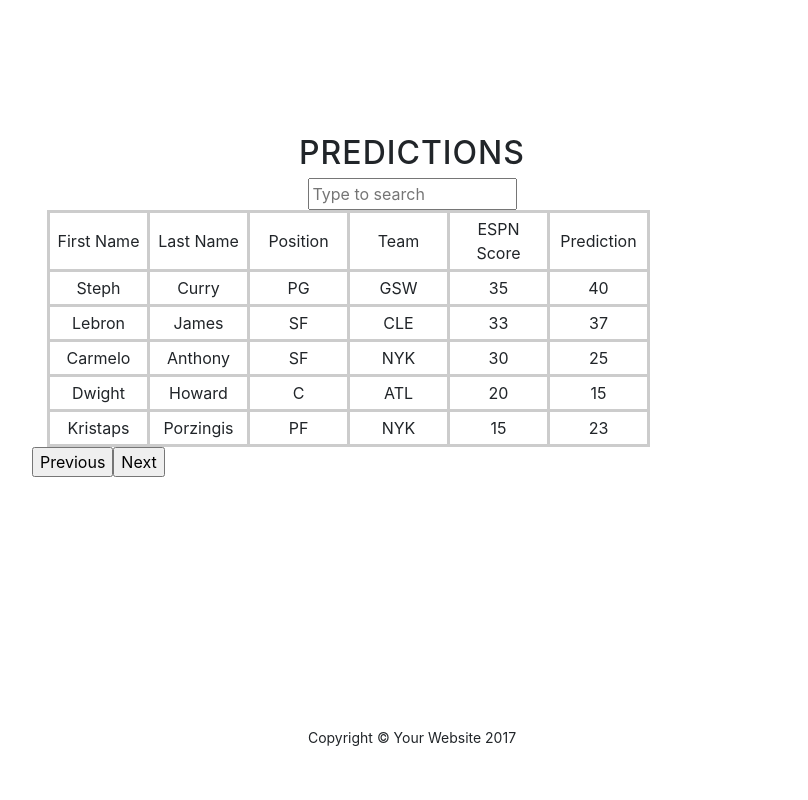
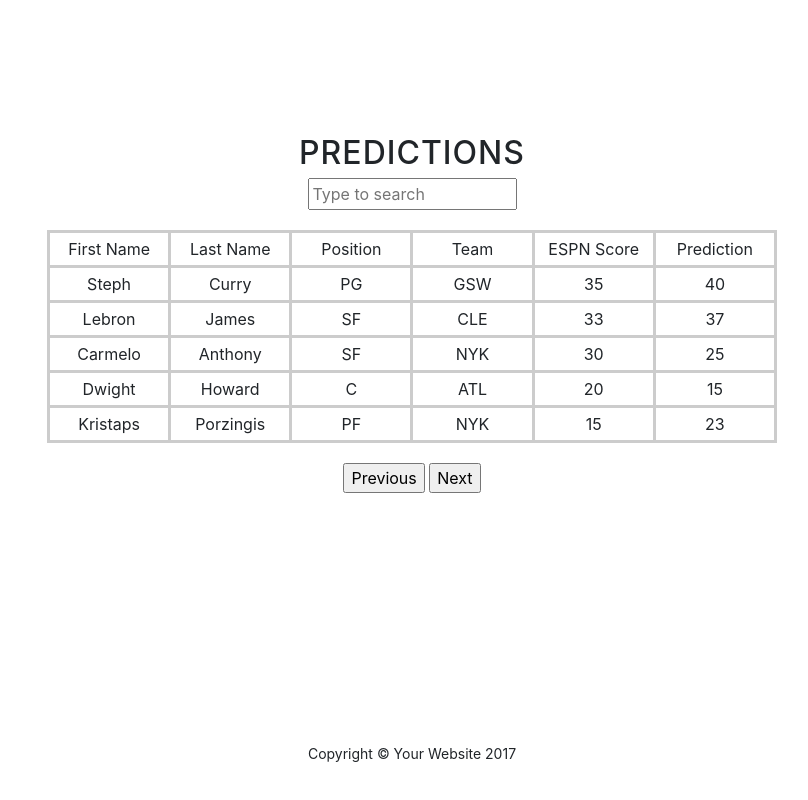
Before and after one commit to noahpoz/nbai, a website with bundled scripts: page WebsiteFrontEnd/index.html in a window 1280 px wide. Shown: the part 865-1665 px from the top of the page, without its empty margins (228-1036 px from the left). Built offline with nearby package versions, Linux system fonts and the light colour scheme.

Commit message:
Messed with Table.css and Index.html Table.css now gives the table tag margins Index.html now centers the table and changed the table_container from a class to an id

```diff
--- a/WebsiteFrontEnd/css/table.css
+++ b/WebsiteFrontEnd/css/table.css
@@ -1,10 +1,14 @@
-div.table_container {
-	padding: 30 px;
+/*#table_container {
+	padding: 20px;
 }
+*/
 input {
 	margin-bottom: 5px;
 	padding: 2px 3px;
 	width: 209px;
+}
+table {
+	margin: 20px;
 }
 td {
 	padding: 4px;
--- a/WebsiteFrontEnd/index.html
+++ b/WebsiteFrontEnd/index.html
@@ -89,11 +89,11 @@
         <div class="row">
           <div class="col-lg-8 mx-auto">
             <h2>Predictions</h2>
-            <div class="table_container">
+            <div id="table_container">
               <input type="text" id="search" placeholder="Type to search">
 
 
-              <table id="table">
+              <table id="table" class="container text-center">
                 <tr>
                   <td>First Name</td>
                   <td>Last Name</td>
@@ -143,7 +143,7 @@
                   <td>23</td>
                 </tr>
               </table>
-              <div class="row">
+              <div class="container text-center">
                 <button>Previous</button>
                 <button>Next</button>
               </div>
```
